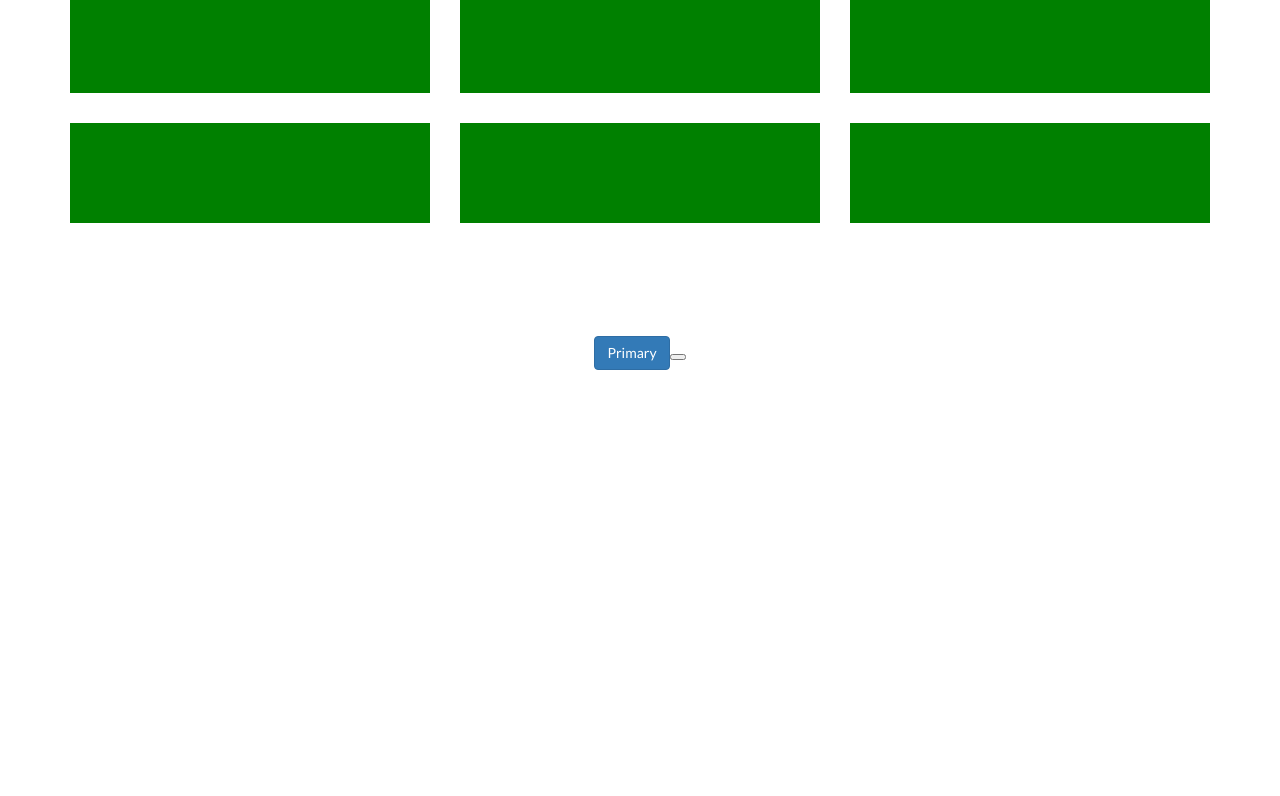
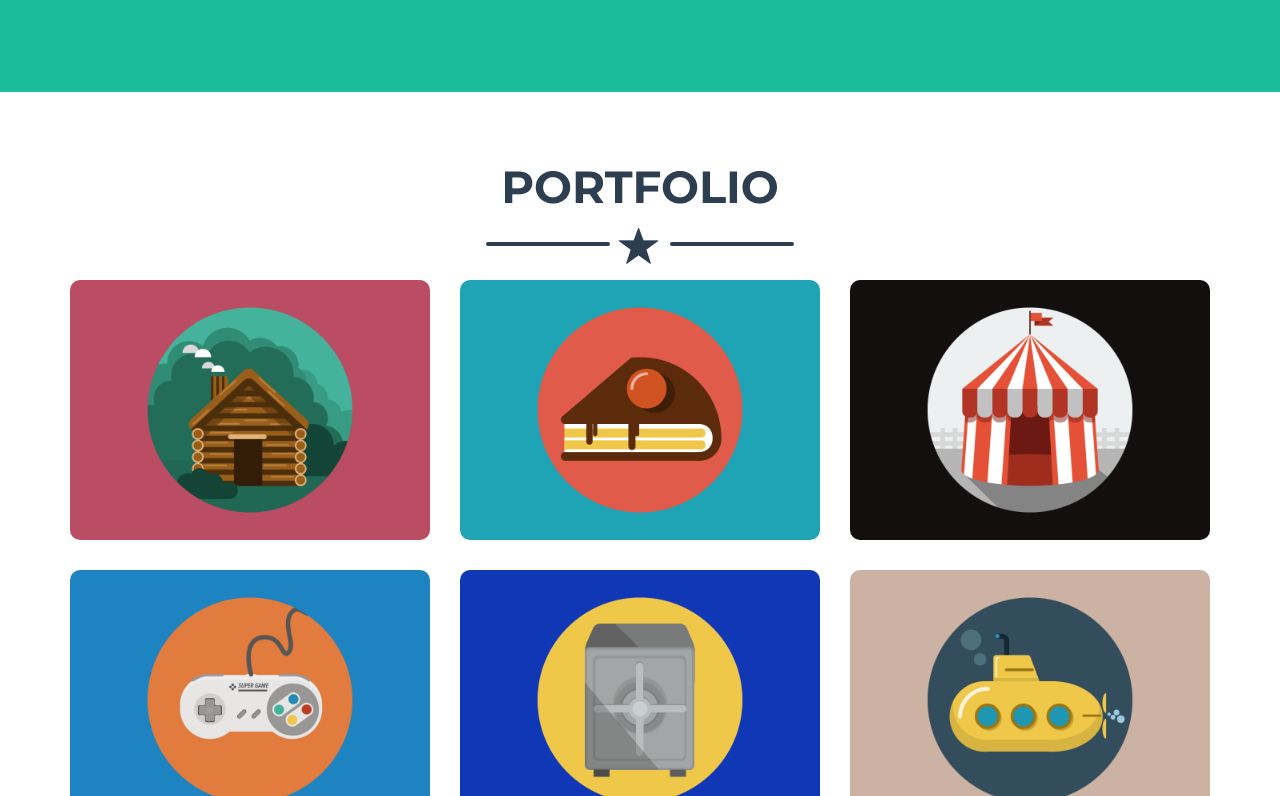
Before and after one commit to musumeci-gabriele/html-css-bootstrap-freelancer, a plain HTML site: page index.html in a window 1280 px wide. Shown: the part 584-1380 px from the top of the page. Before the commit the page ends 1018 px from the top, so only its background shows below. Drawn offline with nearby package versions, Linux system fonts and the light colour scheme.

Commit message:
Abaut work in progress

```diff
--- a/css/style.css
+++ b/css/style.css
@@ -1,24 +1,29 @@
 /* MIX */
+*{
+    font-family: "Montserrat", -apple-system, BlinkMacSystemFont, "Segoe UI", Roboto, "Helvetica Neue", Arial, "Noto Sans", sans-serif, "Apple Color Emoji", "Segoe UI Emoji", "Segoe UI Symbol", "Noto Color Emoji";
+}
 body {
-    font-family: 'Lato', sans-serif;
     font-size: 14px;
-    line-height: 1.42857143;
     color: #fff;
     background-color: #fff;
     text-align: center;
 }
+
 /* color */
 .bg_blue-p{
   background-color: #2c3e50;
+}
+.color_blue-p{
+  color: #2c3e50;
 }
 .bg_green{
   background-color: #1abc9c;
 }
 /* color */
+
 /* editing text */
 .up_text{
   text-transform: uppercase;
-
 }
 .text_white{
   color: white;
@@ -28,14 +33,33 @@ body {
 }
 h1{
   font-size: 50px;
+  text-transform: uppercase;
+}
+h2{
+  font-size: 45px;
+  text-transform: uppercase;
 }
 /* //editing text */
+
+/* arrow star */
+.separatore{
+  text-align: center;
+  font-size: 40px;
+}
+.linea{
+  border: 2px solid;
+  border-radius: 5px;
+  width: 120px;
+  display: inline-block;
+}
+/* arrow star */
+
+/* JUMBOTRON */
 #avatar{
   width:240px;
-  margin: 0 0 48px;
+  margin-top: 100px;
 }
 .jumbo_section{
-  height: 300px;
   margin-top: 50px;
 }
 .jumbo_text{
@@ -43,23 +67,23 @@ h1{
   text-align: center;
   padding:0 15px;
 }
-.separatore{
-  text-align: center;
-  font-size: 40px;
+.jobs{
+  font-size: 20px;
+  margin-bottom: 100px;
+}
+/* //JUMBOTRON */
+
+/* PORTFOLIO */
+.portfolio{
+  margin-top: 50px;
+}
+.box_img{
+  width: 100%;
+  border-radius: 10px;
+  margin-bottom: 30px;
 
 }
-.linea{
-  border: 2px solid white;
-  border-radius: 5px;
-  width: 120px;
-  display: inline-block;
-}
-.jobs{
-  font-size: 20px;
-}
+/* //PORTFOLIO */
 
-.box-portfolio{
-  height: 100px;
-  background-color: green;
-  margin-bottom: 30px;
-}
+/* ABOUT */
+/* //ABOUT */
--- a/index.html
+++ b/index.html
@@ -7,7 +7,7 @@
     <link rel="stylesheet" href="css/bootstrap.min.css">
     <link rel="stylesheet" href="css/style.css">
     <link rel="stylesheet" href="https://cdnjs.cloudflare.com/ajax/libs/font-awesome/5.13.1/css/all.min.css">
-    <link href="https://fonts.googleapis.com/css2?family=Lato:wght@400;700&display=swap" rel="stylesheet">
+    <link href="https://fonts.googleapis.com/css?family=Montserrat:400,700" rel="stylesheet" type="text/css" />
     <link rel="shortcut icon" href="img/G.jpg">
   </head>
 
@@ -41,83 +41,113 @@
     <main>
       <!-- JUMBOTRON -->
       <section class="jumbo_section">
+
         <div class="row">
           <div class="bg_green col-xs-12 col-sm-12 col-md-12 col-lg-12">
             <div class="jumbo_text">
               <img id="avatar" src="img/avataaars.svg" alt="avatar">
-              <h1 class="up_text text_white"><strong>Start Bootstrap</strong></h1>
+              <h1 class=""><strong>Start Bootstrap</strong></h1>
 
+              <!-- separatore a stella -->
               <div class="separatore">
                 <hr class="linea">
                   <span class="glyphicon glyphicon-star" ></span>
                 <hr class="linea">
               </div>
+              <!-- //separatore a stella -->
 
               <div class="row">
                <div class="col-xs-12 col-sm-12 col-md-12 col-lg-12">
                  <p class="jobs">Graphic Artist - Web Designer - Illustrator</p>
                 </div>
               </div>
+            </div>
           </div>
         </div>
+
       </section>
       <!-- JUMBOTRON -->
       <!-- PORTFOLIO -->
-      <section>
-        <div class="container">
-          <h2 class="text-center">Portfolio</h2>
+      <section class="portfolio">
+
+        <div class="container ">
+          <h2 class="color_blue-p"><strong>portfolio</strong></h2>
+          <!-- separatore a stella -->
+          <div class="separatore color_blue-p">
+            <hr class="linea color_blue-p">
+              <span class="glyphicon glyphicon-star" ></span>
+            <hr class="linea color_blue-p">
+          </div>
+          <!-- //separatore a stella -->
+
+          <!-- box immagini -->
           <div class="row">
             <div class="col-xs-12 col-sm-6 col-md-4">
               <div class="box-portfolio">
-
+                <img class="box_img" src="img/cabin.png" alt="cabin">
               </div>
             </div>
             <div class="col-xs-12 col-sm-6 col-md-4">
               <div class="box-portfolio">
-
+                <img class="box_img" src="img/cake.png" alt="cake">
               </div>
             </div>
             <div class="col-xs-12 col-sm-6 col-md-4">
               <div class="box-portfolio">
-
+                <img class="box_img" src="img/circus.png" alt="circus">
               </div>
             </div>
             <div class="col-xs-12 col-sm-6 col-md-4">
               <div class="box-portfolio">
-
+                <img class="box_img" src="img/game.png" alt="game">
               </div>
             </div>
             <div class="col-xs-12 col-sm-6 col-md-4">
               <div class="box-portfolio">
-
+                <img class="box_img" src="img/safe.png" alt="safe">
               </div>
             </div>
             <div class="col-xs-12 col-sm-6 col-md-4">
               <div class="box-portfolio">
-
+                <img class="box_img" src="img/submarine.png"alt="cabin">
               </div>
             </div>
           </div>
+          <!-- //box immagini -->
+        </div>
 
-        </div>
       </section>
       <!-- PORTFOLIO -->
+
       <!-- ABOUT -->
-      <section>
+      <section class="about">
+        <h2 class="color_blue-p"><strong>about</strong></h2>
 
-          <h2>About</h2>
+        <!-- separatore a stella -->
+        <div class="separatore color_blue-p">
+          <hr class="linea color_blue-p">
+            <span class="glyphicon glyphicon-star" ></span>
+          <hr class="linea color_blue-p">
+        </div>
+        <!-- //separatore a stella -->
+
           <div class="wrapper-imezioni">
             <div class="container-fluid">
+
               <div class="row">
+                <!-- //Paragrafi -->
                 <div class="col-xs-6">
-                  ciao
+                  <p>Freelancer is a free bootstrap theme created by Start Bootstrap. The download includes the complete source files including HTML, CSS, and JavaScript as well as optional SASS stylesheets for easy customization.</p>
                 </div>
                 <div class="col-xs-6">
-                  ciao
+                  <p> You can create your own custom avatar for the masthead, change the icon in the dividers, and add your email address to the contact form to make it fully functional!</p>
                 </div>
-                <div class="col-xs-12 text-center">
-                  <button type="button" class="btn btn-primary">Primary<button>
-                </div>
+                <!-- //Paragrafi -->
+
+                <!-- bottone -->
+                <button type="button" class="btn btn-primary btn-lg"><i class="fas fa-star"></i>Free Download</button>
+                <!-- //bottone -->
+
               </div>
             </div>
           </div>
@@ -126,6 +156,7 @@
 
       </section>
       <!-- //ABOUT -->
+
       <!-- CONTACT ME -->
       <section>
         <h2 class="text-center">Contact me</h2>
```
